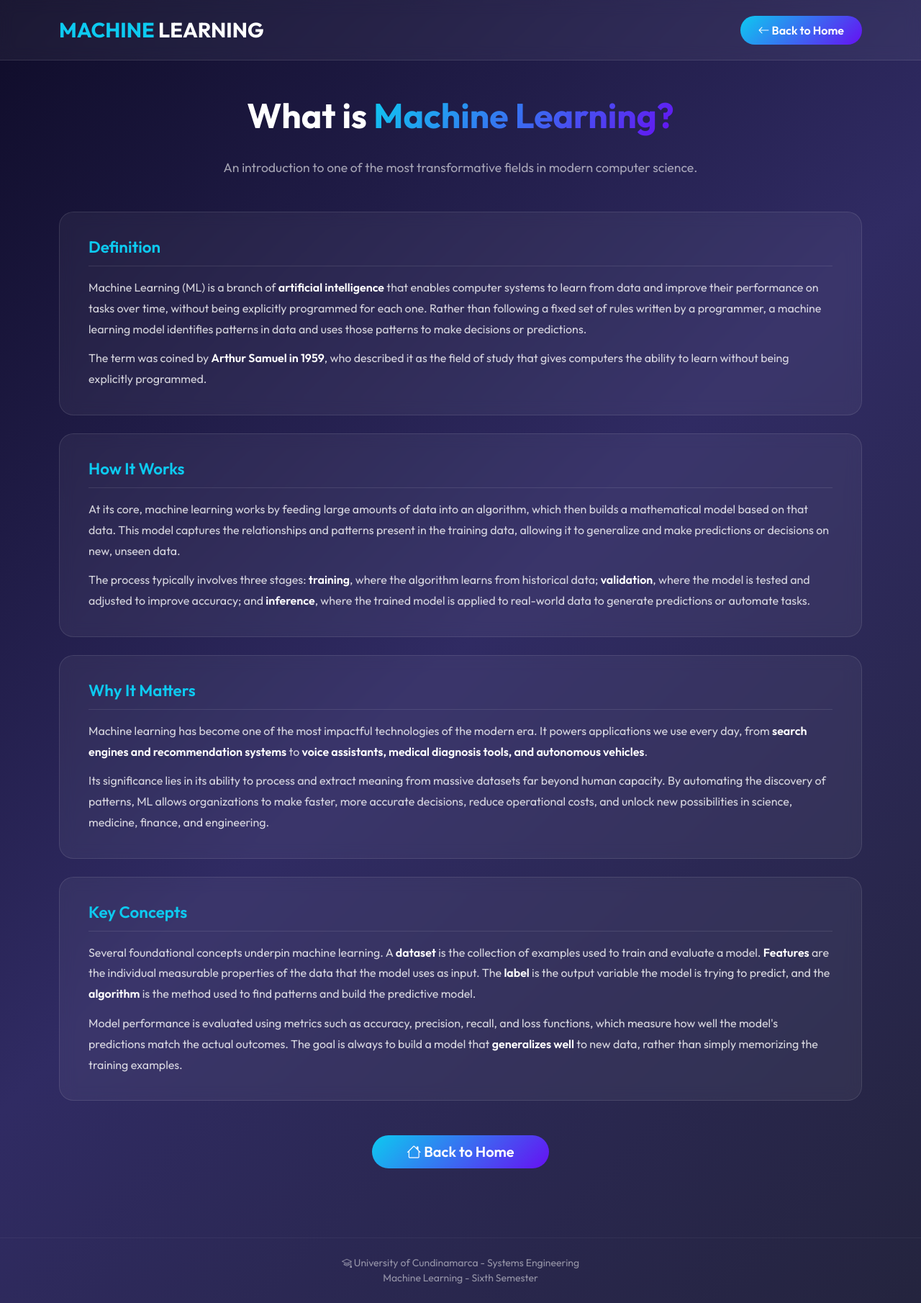
After one commit to MonicaPoveda/Machinegroup, a Flask app: page /What_is_ML/ in a window 1280 px wide. The commit adds this page. Shown: the whole page at 72% size. Run offline with Flask 3, Linux system fonts and the light colour scheme.

Commit message:
Add what is machine learning page

```diff
--- a/app.py
+++ b/app.py
@@ -10,3 +10,7 @@ def home():
 @app.route('/types/')
 def types():
     return render_template('types.html')
+
+@app.route('/What_is_ML/')
+def what_is_ml():
+    return render_template('what_is_ml.html')
--- a/templates/home.html
+++ b/templates/home.html
@@ -129,7 +129,7 @@
                             <!-- Button: What is Machine Learning? -->
 
                             <a
-                                href="/que-es"
+                                href="/What_is_ML"
                                 class="btn btn-primary btn-lg rounded-pill px-4">
 
                                 What is Machine Learning?
--- /dev/null
+++ b/templates/what_is_ml.html
@@ -0,0 +1,249 @@
+<!DOCTYPE html>
+<html lang="en">
+
+<head>
+    <meta charset="UTF-8">
+    <meta name="viewport" content="width=device-width, initial-scale=1.0">
+    <title>What is Machine Learning?</title>
+
+    <!-- Font -->
+    <link rel="preconnect" href="https://fonts.googleapis.com">
+    <link rel="preconnect" href="https://fonts.gstatic.com" crossorigin>
+    <link href="https://fonts.googleapis.com/css2?family=Outfit:wght@300;400;500;600;700&display=swap" rel="stylesheet">
+
+    <!-- Bootstrap CSS -->
+    <link href="https://cdn.jsdelivr.net/npm/bootstrap@5.3.8/dist/css/bootstrap.min.css" rel="stylesheet">
+    <!-- Bootstrap Icons -->
+    <link rel="stylesheet" href="https://cdn.jsdelivr.net/npm/bootstrap-icons@1.11.3/font/bootstrap-icons.min.css">
+
+    <style>
+        * {
+            font-family: 'Outfit', sans-serif;
+        }
+
+        body {
+            background: linear-gradient(135deg, #0f0c29, #302b63, #24243e);
+            min-height: 100vh;
+            color: white;
+        }
+
+        .navbar {
+            background: rgba(255, 255, 255, 0.05) !important;
+            backdrop-filter: blur(10px);
+            border-bottom: 1px solid rgba(255, 255, 255, 0.1);
+            padding: 15px 0;
+        }
+
+        .navbar-brand {
+            font-weight: 700;
+            font-size: 1.8rem;
+            color: white !important;
+        }
+
+        .navbar-brand .highlight {
+            color: #0dcaf0;
+        }
+
+        .btn-back {
+            background: linear-gradient(135deg, #0dcaf0, #6610f2);
+            border: none;
+            color: white;
+            border-radius: 25px;
+            padding: 8px 25px;
+            font-weight: 600;
+            transition: all 0.3s ease;
+            text-decoration: none;
+        }
+
+        .btn-back:hover {
+            transform: translateY(-2px);
+            box-shadow: 0 10px 30px rgba(13, 202, 240, 0.3);
+            color: white;
+        }
+
+        .page-title {
+            font-size: 3rem;
+            font-weight: 700;
+            margin-bottom: 30px;
+        }
+
+        .page-title .highlight {
+            background: linear-gradient(135deg, #0dcaf0, #6610f2);
+            -webkit-background-clip: text;
+            -webkit-text-fill-color: transparent;
+            background-clip: text;
+        }
+
+        .section-subtitle {
+            color: rgba(255, 255, 255, 0.6);
+            max-width: 700px;
+            margin: 0 auto 40px auto;
+            font-size: 1.1rem;
+        }
+
+        .content-block {
+            background: rgba(255, 255, 255, 0.05);
+            backdrop-filter: blur(10px);
+            border: 1px solid rgba(255, 255, 255, 0.1);
+            border-radius: 20px;
+            padding: 35px 40px;
+            margin-bottom: 25px;
+        }
+
+        .content-block h3 {
+            font-weight: 600;
+            font-size: 1.4rem;
+            color: #0dcaf0;
+            margin-bottom: 15px;
+            padding-bottom: 12px;
+            border-bottom: 1px solid rgba(255, 255, 255, 0.1);
+        }
+
+        .content-block p {
+            color: rgba(255, 255, 255, 0.8);
+            font-size: 1rem;
+            line-height: 1.8;
+            margin-bottom: 0;
+        }
+
+        .content-block p + p {
+            margin-top: 12px;
+        }
+
+        .highlight-text {
+            color: white;
+            font-weight: 600;
+        }
+
+        footer {
+            border-top: 1px solid rgba(255, 255, 255, 0.05);
+        }
+    </style>
+</head>
+
+<body>
+
+    <!-- NAVBAR -->
+    <nav class="navbar">
+        <div class="container">
+            <a class="navbar-brand" href="/">
+                <span class="highlight">MACHINE</span> LEARNING
+            </a>
+            <a href="/" class="btn-back">
+                <i class="bi bi-arrow-left"></i> Back to Home
+            </a>
+        </div>
+    </nav>
+
+    <!-- MAIN CONTENT -->
+    <main class="py-5">
+        <div class="container">
+
+            <!-- TITLE -->
+            <div class="text-center mb-5">
+                <h1 class="page-title">
+                    What is <span class="highlight">Machine Learning?</span>
+                </h1>
+                <p class="section-subtitle">
+                    An introduction to one of the most transformative fields in modern computer science.
+                </p>
+            </div>
+
+            <!-- BLOCK 1: Definition -->
+            <div class="content-block">
+                <h3>Definition</h3>
+                <p>
+                    Machine Learning (ML) is a branch of <span class="highlight-text">artificial intelligence</span>
+                    that enables computer systems to learn from data and improve their performance on tasks over time,
+                    without being explicitly programmed for each one. Rather than following a fixed set of rules
+                    written by a programmer, a machine learning model identifies patterns in data and uses those
+                    patterns to make decisions or predictions.
+                </p>
+                <p>
+                    The term was coined by <span class="highlight-text">Arthur Samuel in 1959</span>, who described
+                    it as the field of study that gives computers the ability to learn without being explicitly programmed.
+                </p>
+            </div>
+
+            <!-- BLOCK 2: How it works -->
+            <div class="content-block">
+                <h3>How It Works</h3>
+                <p>
+                    At its core, machine learning works by feeding large amounts of data into an algorithm,
+                    which then builds a mathematical model based on that data. This model captures the relationships
+                    and patterns present in the training data, allowing it to generalize and make predictions or
+                    decisions on new, unseen data.
+                </p>
+                <p>
+                    The process typically involves three stages: <span class="highlight-text">training</span>,
+                    where the algorithm learns from historical data; <span class="highlight-text">validation</span>,
+                    where the model is tested and adjusted to improve accuracy; and
+                    <span class="highlight-text">inference</span>, where the trained model is applied to real-world data
+                    to generate predictions or automate tasks.
+                </p>
+            </div>
+
+            <!-- BLOCK 3: Why it matters -->
+            <div class="content-block">
+                <h3>Why It Matters</h3>
+                <p>
+                    Machine learning has become one of the most impactful technologies of the modern era.
+                    It powers applications we use every day, from <span class="highlight-text">search engines
+                    and recommendation systems</span> to <span class="highlight-text">voice assistants,
+                    medical diagnosis tools, and autonomous vehicles</span>.
+                </p>
+                <p>
+                    Its significance lies in its ability to process and extract meaning from massive datasets
+                    far beyond human capacity. By automating the discovery of patterns, ML allows organizations
+                    to make faster, more accurate decisions, reduce operational costs, and unlock new
+                    possibilities in science, medicine, finance, and engineering.
+                </p>
+            </div>
+
+            <!-- BLOCK 4: Key concepts -->
+            <div class="content-block">
+                <h3>Key Concepts</h3>
+                <p>
+                    Several foundational concepts underpin machine learning. A <span class="highlight-text">dataset</span>
+                    is the collection of examples used to train and evaluate a model.
+                    <span class="highlight-text">Features</span> are the individual measurable properties
+                    of the data that the model uses as input. The <span class="highlight-text">label</span>
+                    is the output variable the model is trying to predict, and the
+                    <span class="highlight-text">algorithm</span> is the method used to find patterns
+                    and build the predictive model.
+                </p>
+                <p>
+                    Model performance is evaluated using metrics such as accuracy, precision, recall,
+                    and loss functions, which measure how well the model's predictions match the actual outcomes.
+                    The goal is always to build a model that <span class="highlight-text">generalizes well</span>
+                    to new data, rather than simply memorizing the training examples.
+                </p>
+            </div>
+
+            <!-- BACK BUTTON -->
+            <div class="text-center mt-5">
+                <a href="/" class="btn btn-back btn-lg px-5">
+                    <i class="bi bi-house"></i> Back to Home
+                </a>
+            </div>
+
+        </div>
+    </main>
+
+    <!-- FOOTER -->
+    <footer class="py-4 mt-5">
+        <div class="container text-center">
+            <p class="text-white-50 small mb-0">
+                <i class="bi bi-mortarboard"></i> University of Cundinamarca - Systems Engineering
+                <br>
+                Machine Learning - Sixth Semester
+            </p>
+        </div>
+    </footer>
+
+    <!-- Bootstrap JS -->
+    <script src="https://cdn.jsdelivr.net/npm/bootstrap@5.3.8/dist/js/bootstrap.bundle.min.js"></script>
+
+</body>
+
+</html>
```
